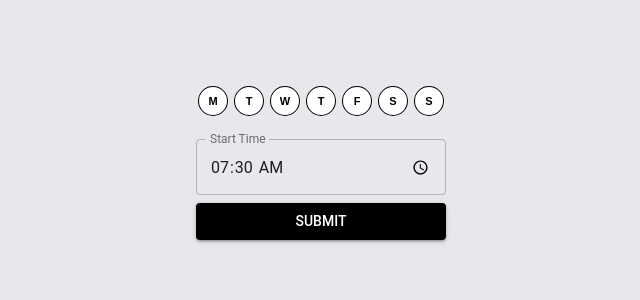
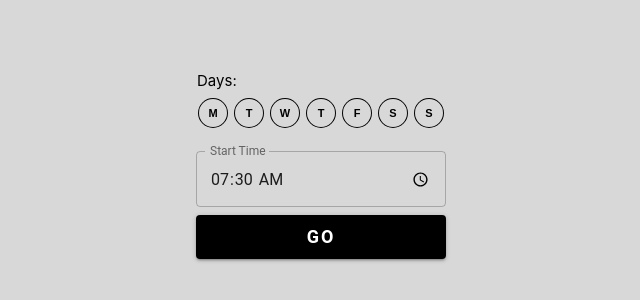
Before and after one commit to tristankells/busbuddy-time-picker, a React (Create React App) app: page / in a window 1280 px wide. Shown: the part 246-546 px from the top of the page, without its empty margins (319-959 px from the left). Built offline with nearby package versions, Linux system fonts and the light colour scheme.

Commit message:
Bound handle submit

```diff
--- a/src/App.css
+++ b/src/App.css
@@ -1,6 +1,6 @@
 .App {
   text-align: center;
-  background: rgb(231, 232, 236);
+  background: rgb(216, 216, 216);
 }
 
 .App-logo {
@@ -67,7 +67,7 @@ margin: 20px;
 }
 
 .btn-unclicked{
-  background: rgb(255, 255, 255);
+  background: rgb(216, 216, 216);
     color: rgb(0, 0, 0);
-    border:3px solid #fff;
+    border:3px solid #d8d8d8;
 }
--- a/src/App.js
+++ b/src/App.js
@@ -1,6 +1,6 @@
 import React, { Component } from 'react';
 import './App.css';
-import TimePickers from "./components/TimePickers"
+import TimePicker from "./components/TimePicker"
 import DayCheckboxGroup from './components/DayCheckboxGroup';
 import $ from "jquery";
 import SubmitButton from "./components/SubmitButton"
@@ -107,7 +107,7 @@ class App extends Component {
     ]
   }
 
-  handleSubmit() {
+  handleSubmit = () => {
     console.log("Button Pressed");
     var userSettings = {
       officeArrivalTime: this.state.officeArrivalTime,
@@ -160,7 +160,7 @@ class App extends Component {
             sunday={this.state.isSundayEnabled}
             days={this.getDaysArray()}
           />
-          <TimePickers orgiginalTime={this.state.officeArrivalTime} setTime={this.setTime} />
+          <TimePicker orgiginalTime={this.state.officeArrivalTime} setTime={this.setTime} />
           <SubmitButton handleSubmit={this.handleSubmit} />
         </header>
       </div>
--- a/src/components/DayCheckboxGroup.js
+++ b/src/components/DayCheckboxGroup.js
@@ -10,7 +10,9 @@ class DayCheckboxGroup extends React.Component {
   };
 
   render() {
-    return (<div className="btn-group">
+    return (<div style={{color : "black", textAlign:"left"}} className="btn-group">
+    <label style={{fontSize : "15px", marginLeft:"2px"}}>Days: </label>
+    <br/>
     {this.props.days.map((element, index) => {
       return <DayButton key={index} clicked={element.clicked} onClick={element.click} text={element.text}/>;
     })}
--- a/src/components/SubmitButton.js
+++ b/src/components/SubmitButton.js
@@ -17,9 +17,9 @@ function SubmitButton(props) {
   return (
     <div>
       <Button onClick={props.handleSubmit} variant="contained" className={classes.button}
-      style = {{width: 250, background: "black", color:"white"}}
+      style = {{width: 250, background: "black", color:"white", fontWeight: "bolder", fontSize:"18px", letterSpacing:"2px"}}
       >
-        Submit
+        Go
       </Button>
     </div>
   );
--- a/src/components/TimePickers.js
+++ b/src/components/TimePicker.js
@@ -15,13 +15,10 @@ const styles = theme => ({
   },
 });
 
-function TimePickers(props) {
+function TimePicker(props) {
   const { classes } = props;
 
-
-
   function setNewTime(event) {
-    console.log("New time is " + event.target.value)
     props.setTime(event.target.value);
   }
 
@@ -35,6 +32,7 @@ function TimePickers(props) {
         className={classes.textField}
         InputLabelProps={{
           shrink: true,
+          color : "black"
         }}
         inputProps={{
           step: 300, // 5 min
@@ -47,8 +45,8 @@ function TimePickers(props) {
   );
 }
 
-TimePickers.propTypes = {
+TimePicker.propTypes = {
   classes: PropTypes.object.isRequired,
 };
 
-export default withStyles(styles)(TimePickers);
+export default withStyles(styles)(TimePicker);
```
